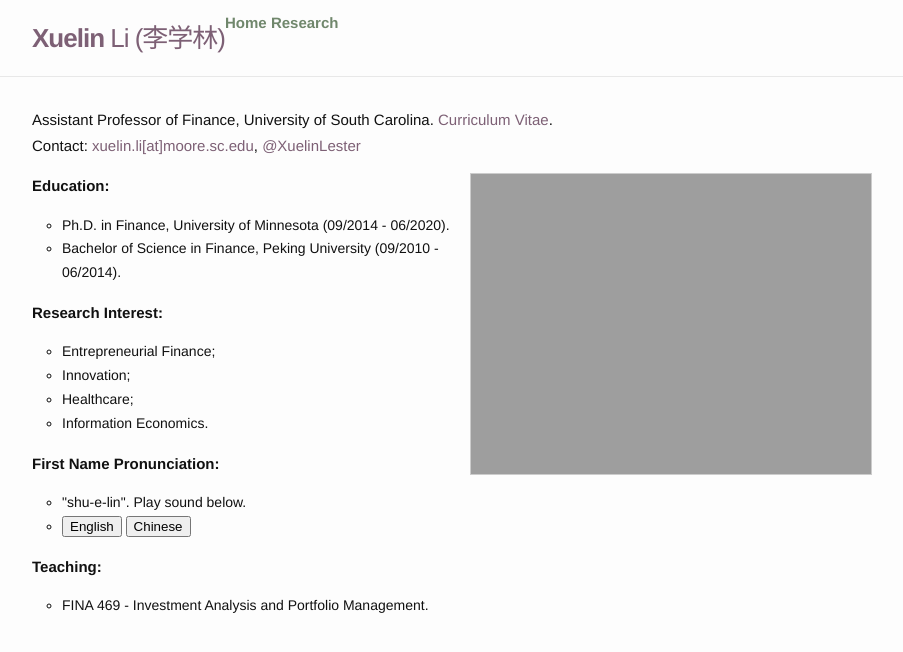
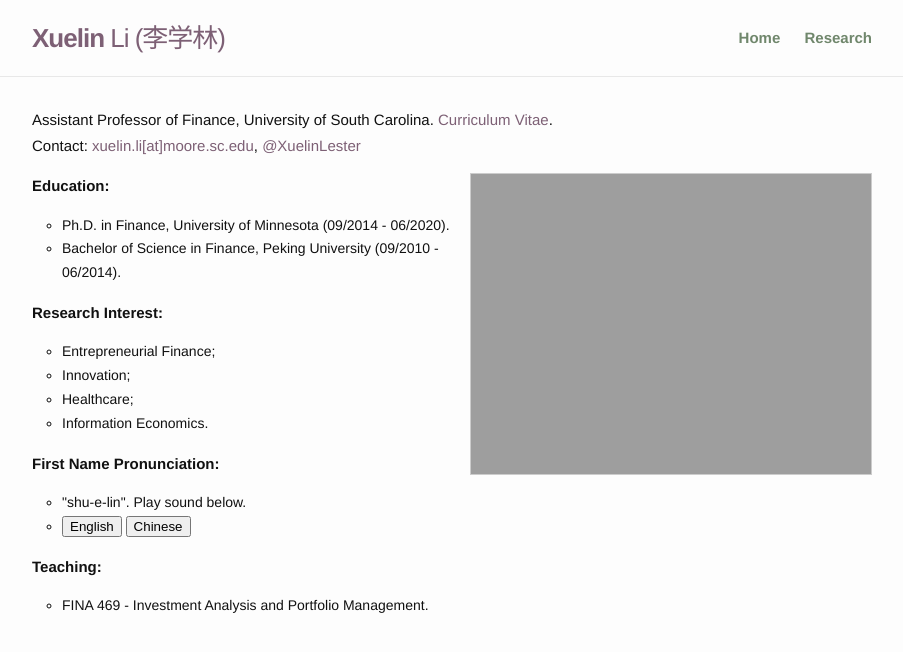
Before and after one commit to meizizhou/homepage, a Jekyll site: the page built from index.md, in a window 1280 px wide. Shown: the top 652 px of the page, without its empty margins (188-1091 px from the left). Built offline with Jekyll 4.4.1, drawn with Linux system fonts in a browser that asks for light colours.

Commit message:
05-20-2021-Final

```diff
--- a/_includes/header.html
+++ b/_includes/header.html
@@ -4,7 +4,10 @@
       <strong>Xuelin</strong> Li (李学林)
     </a>
 
-    <div class="menu">
+    <nav class="site-nav">
+      <a href="#" class="menu-icon"></a>
+
+      <div class="menu">
         {% for page in site.header.pages %}
           {% if page.slug and page.slug != "" and page.slug != nil %}
             {% assign page_link = page.slug %}
@@ -16,6 +19,7 @@
             <strong>{{ page.name }}</strong>
           </a>
         {% endfor %}
-    </div>
+      </div>
+    </nav>
   </div>
 </header>
--- a/_layouts/home.html
+++ b/_layouts/home.html
@@ -19,5 +19,6 @@
         </div>
       </div>
     </div>
+  {% include foot.html %}
   </body>
 </html>
--- a/_layouts/work.html
+++ b/_layouts/work.html
@@ -44,5 +44,6 @@
         </div>
       </div>
     </div>
+  {% include foot.html %}
   </body>
 </html>
```
Also changed, not shown: 1 other file.
